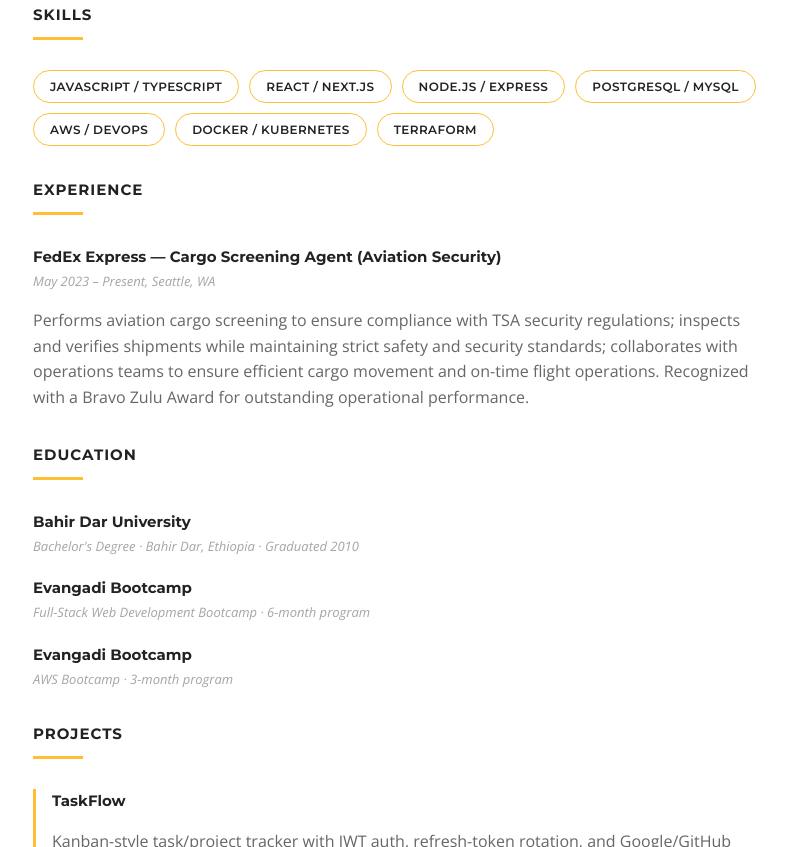
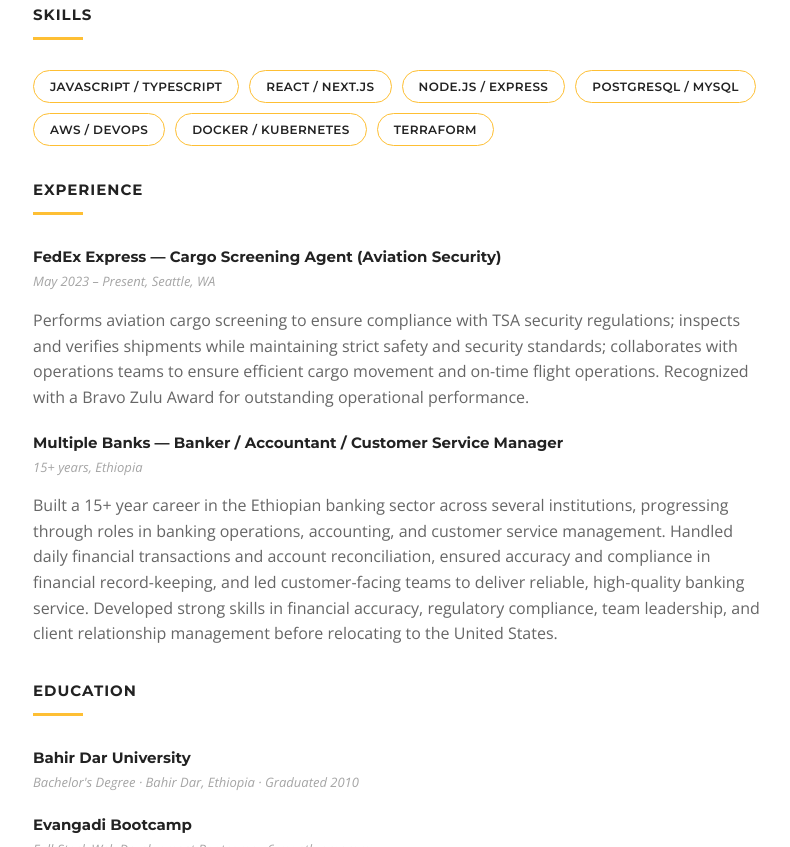
Before and after one commit to Mubarek-Bora/resume-node-app, a website: page public/index.html in a window 1280 px wide. Shown: the part 512-1359 px from the top of the page, without its empty margins (242-1032 px from the left). Drawn offline with nearby package versions, Linux system fonts and the light colour scheme.

Commit message:
Add 15+ year banking career (Ethiopia) to Experience

```diff
--- a/public/index.html
+++ b/public/index.html
@@ -182,6 +182,11 @@
                     <div class="entry-meta">May 2023 &ndash; Present, Seattle, WA</div>
                     <p>Performs aviation cargo screening to ensure compliance with TSA security regulations; inspects and verifies shipments while maintaining strict safety and security standards; collaborates with operations teams to ensure efficient cargo movement and on-time flight operations. Recognized with a Bravo Zulu Award for outstanding operational performance.</p>
                 </div>
+                <div class="entry">
+                    <div class="entry-title">Multiple Banks &mdash; Banker / Accountant / Customer Service Manager</div>
+                    <div class="entry-meta">15+ years, Ethiopia</div>
+                    <p>Built a 15+ year career in the Ethiopian banking sector across several institutions, progressing through roles in banking operations, accounting, and customer service management. Handled daily financial transactions and account reconciliation, ensured accuracy and compliance in financial record-keeping, and led customer-facing teams to deliver reliable, high-quality banking service. Developed strong skills in financial accuracy, regulatory compliance, team leadership, and client relationship management before relocating to the United States.</p>
+                </div>
             </div>
 
             <div class="section">
```
